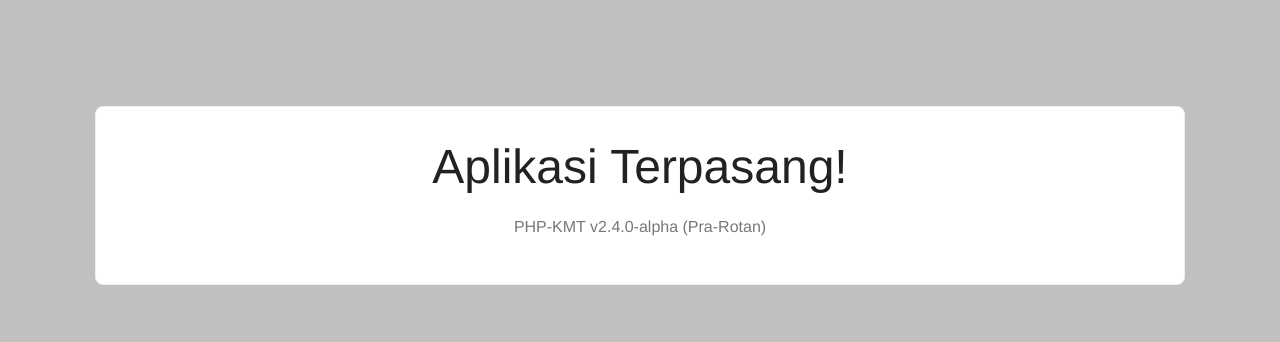
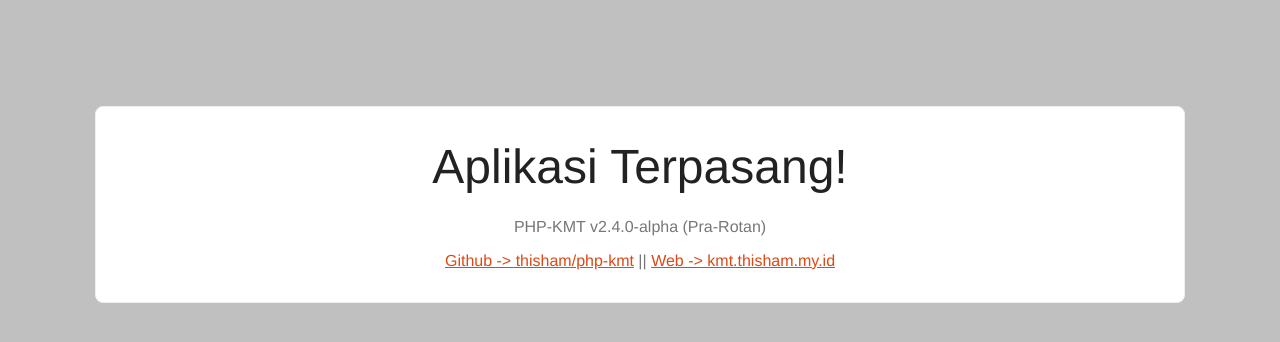
Before and after one commit to thisham/php-kmt, a PHP site: page / in a window 1280 px wide. Shown: the top 342 px of the page. Run offline with PHP 8.4, Linux system fonts and the light colour scheme; data that the repository does not hold is empty.

Commit message:
Edit Pesan Masuk

```diff
--- a/app/tampilan/pesan_masuk.php
+++ b/app/tampilan/pesan_masuk.php
@@ -72,6 +72,7 @@
 	<div class="wrap">
 		<h1>Aplikasi Terpasang!</h1>
 		<p>PHP-KMT v2.4.0-alpha (Pra-Rotan)</p>
+		<a href="https://github.com/thisham/php-kmt">Github -> thisham/php-kmt</a> || <a href="https://kmt.thisham.my.id">Web -> kmt.thisham.my.id</a>
 	</div>
 
 </body>
```
